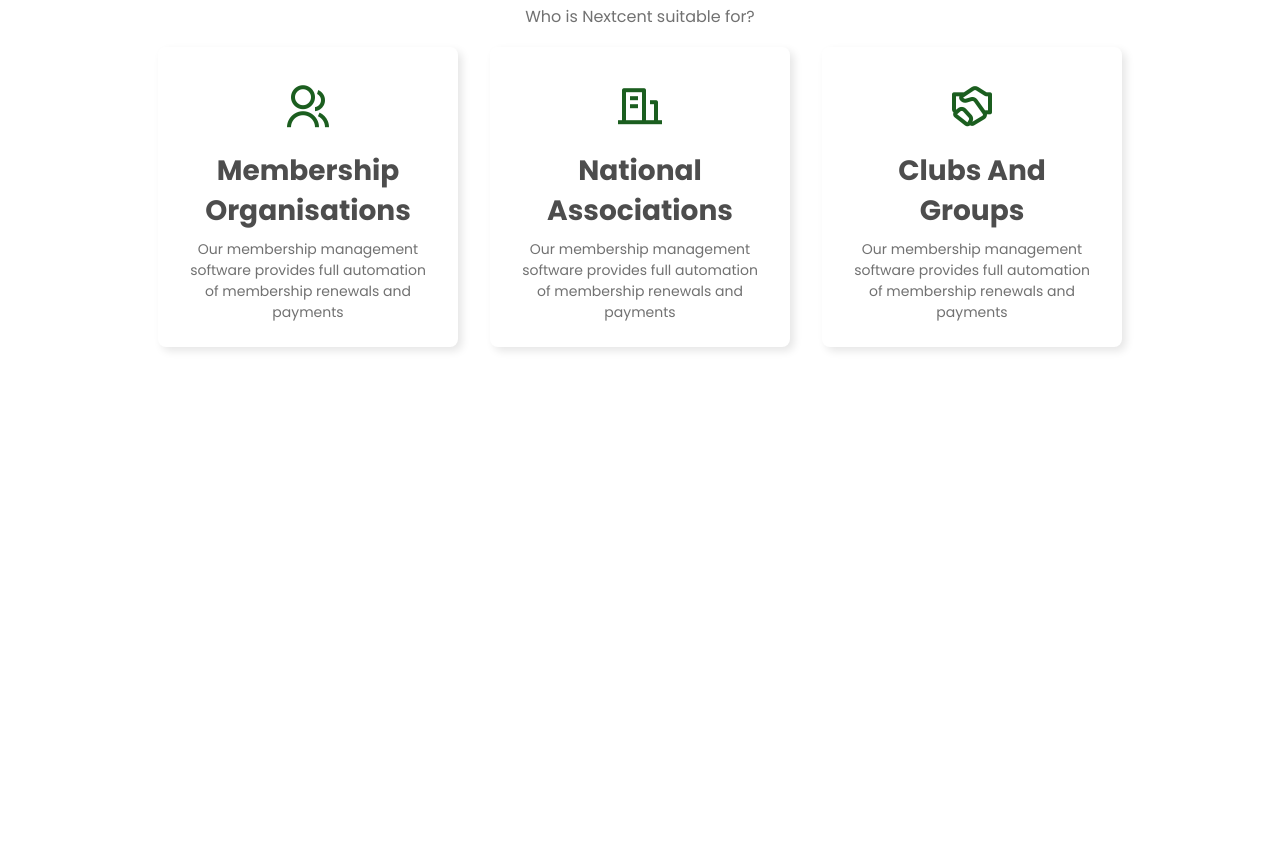
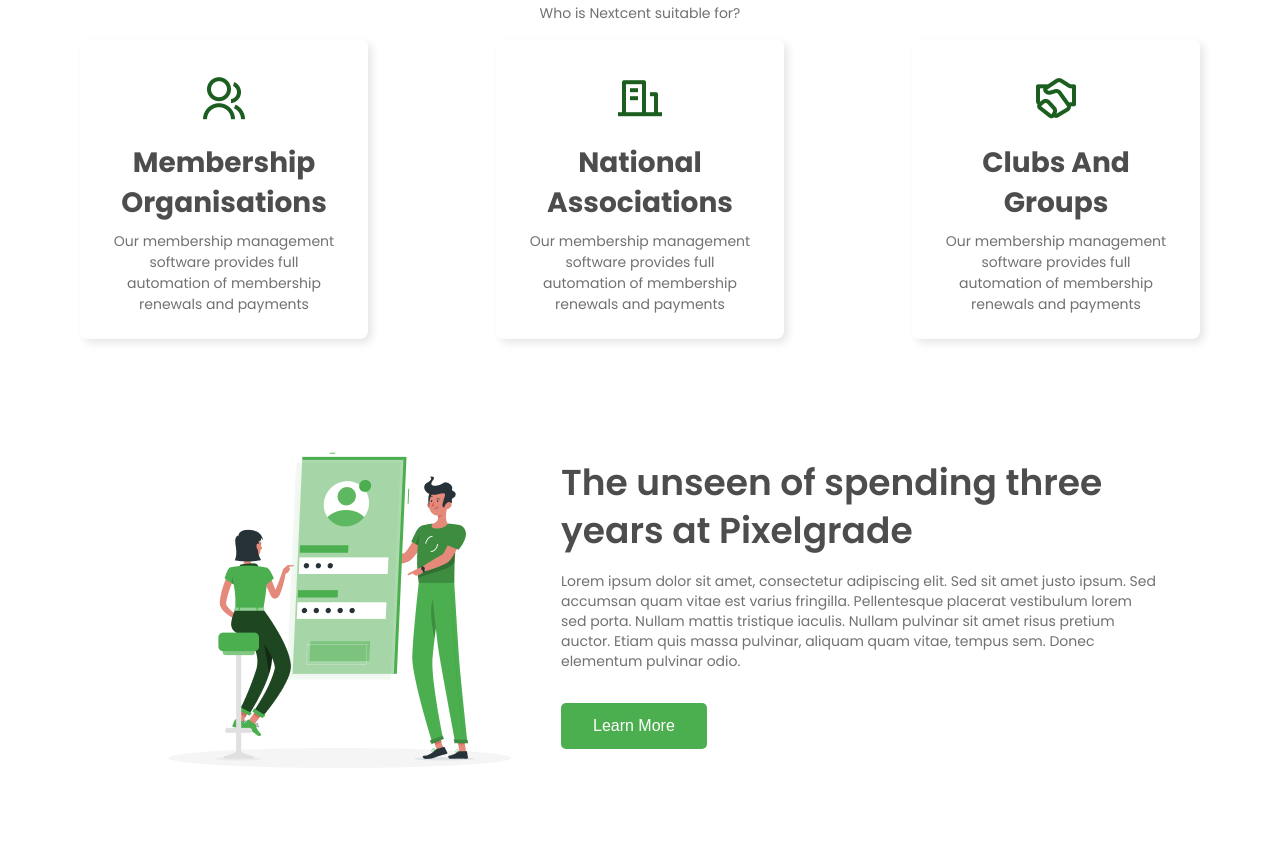
Before and after one commit to ReskiDamayanti55/Nexcent_01-12-24, a plain HTML site: page index.html in a window 1280 px wide. Shown: the part 1080-1924 px from the top of the page. Before the commit the page ends 1475 px from the top, so only its background shows below. Drawn offline with nearby package versions, Linux system fonts and the light colour scheme.

Commit message:
create section unlock

```diff
--- a/index.html
+++ b/index.html
@@ -139,6 +139,25 @@
         </div>
     </section>
 
+    <!-- Unlock Section -->
+    <section class="section__container unlock__container">
+        <!-- Unlock Image -->
+        <div class="unlock__image">
+            <img src="./assets/unlock.png" alt="">
+        </div>
+        <!-- Unlock Text -->
+        <div class="unlock__content">
+            <h2 class="section__header">The unseen of spending three years at Pixelgrade</h2>
+            <p class="section__description">Lorem ipsum dolor sit amet, consectetur adipiscing elit. Sed sit amet
+                justo
+                ipsum. Sed accumsan quam vitae est varius fringilla. Pellentesque placerat vestibulum lorem sed
+                porta.
+                Nullam mattis tristique iaculis. Nullam pulvinar sit amet risus pretium auctor. Etiam quis massa
+                pulvinar, aliquam quam vitae, tempus sem. Donec elementum pulvinar odio.</p>
+            <button class="btn">Learn More</button>
+        </div>
+    </section>
+
     <script src="https://cdn.jsdelivr.net/npm/swiper@11/swiper-bundle.min.js"></script>
     <script src="https://unpkg.com/scrollreveal"></script>
     <script src="main.js"></script>
--- a/styles.css
+++ b/styles.css
@@ -34,7 +34,7 @@ a {
 .section__container {
     max-width: var(--max-width-content);
     margin: auto;
-    padding: 3rem 1rem;
+    padding: 1.5rem 1rem;
 }
 
 .section__header {
@@ -45,8 +45,10 @@ a {
 }
 
 .section__description {
+    font-size: 14px;
+    font-weight: 400;
     color: var(--text-color);
-    line-height: 1.75rem;
+    line-height: 20px;
 }
 
 .btn {
@@ -185,6 +187,7 @@ nav {
 }
 
 .client__container {
+    margin-top: 40px;
     display: flex;
     flex-direction: column;
     text-align: center;
@@ -210,6 +213,7 @@ nav {
 }
 
 .community__container {
+    margin-top: 40px;
     display: flex;
     flex-direction: column;
     align-items: center;
@@ -260,6 +264,34 @@ nav {
     font-size: 14px;
     font-weight: 400;
     color: var(--text-color);
+}
+
+.unlock__container{
+    display: flex;
+    flex-direction: column;
+    justify-content: center;
+    align-items: center;
+}
+
+.unlock__image {
+    overflow: hidden;
+}
+
+.unlock__image img {
+    max-width: 450px;
+    margin-inline: auto;
+}
+
+.unlock__content {
+    max-width: 600px;
+}
+
+.unlock__content h2{
+    margin-bottom: 16px;
+}
+
+.unlock__content p{
+    margin-bottom: 32px;
 }
 
 @media (width > 576px) {
@@ -336,6 +368,11 @@ nav {
 
     .community__grid {
         grid-template-columns: repeat(3, 1fr);
+        gap: 8rem;
+    }
+
+    .unlock__container {
+        flex-direction: row;
     }
 }
 
```
Also changed, not shown: assets/unlock.png (renamed from assets/Frame 35.png). Lines whose indentation alone changed are shown as unchanged.
